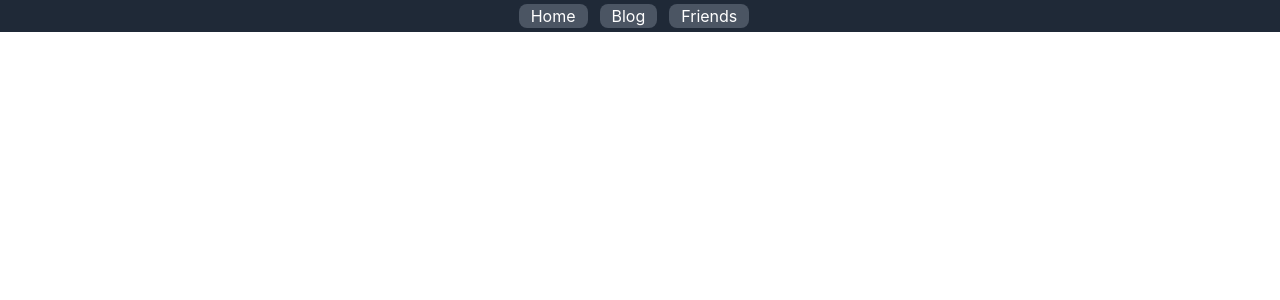
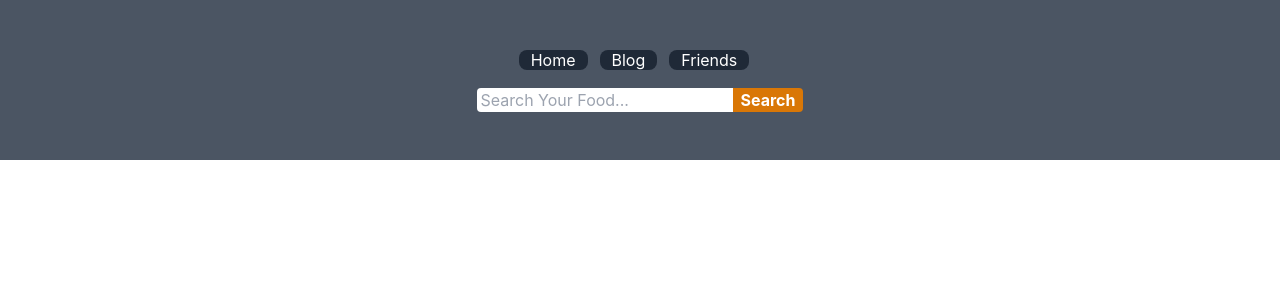
Before and after one commit to masumbillah360/react-mealdb-routing, a React (Create React App) app: page / in a window 1280 px wide. Shown: the top 300 px of the page. Built offline with nearby package versions, Linux system fonts and the light colour scheme.

Commit message:
added search bar on navbar

```diff
--- a/src/compo/Navbar.js
+++ b/src/compo/Navbar.js
@@ -3,12 +3,16 @@ import { NavLink } from 'react-router-dom';
 
 const Navbar = () => {
     return (
-        <div>
-            <nav className='flex justify-center items-center h-8 bg-gray-800 text-white'>
-                <NavLink className='mr-3 px-3 bg-gray-600 rounded-lg' to='/home' >Home</NavLink>
-                <NavLink className='mr-3 px-3 bg-gray-600 rounded-lg' to='/blog' >Blog</NavLink>
-                <NavLink className='mr-3 px-3 bg-gray-600 rounded-lg' to='/friends' >Friends</NavLink>
+        <div className='flex justify-center flex-col items-center h-40 bg-gray-600'>
+            <nav className='text-white'>
+                <NavLink className='mr-3 px-3 bg-gray-800 rounded-lg' to='/home' >Home</NavLink>
+                <NavLink className='mr-3 px-3 bg-gray-800 rounded-lg' to='/blog' >Blog</NavLink>
+                <NavLink className='mr-3 px-3 bg-gray-800 rounded-lg' to='/friends' >Friends</NavLink>
             </nav>
+            <div className='mt-4'>
+                <input className='rounded-l px-1' type="text" placeholder='Search Your Food...'/>
+                <button className='bg-amber-600 px-2 rounded-r text-white font-bold'>Search</button>
+            </div>
         </div>
     );
 };
```
